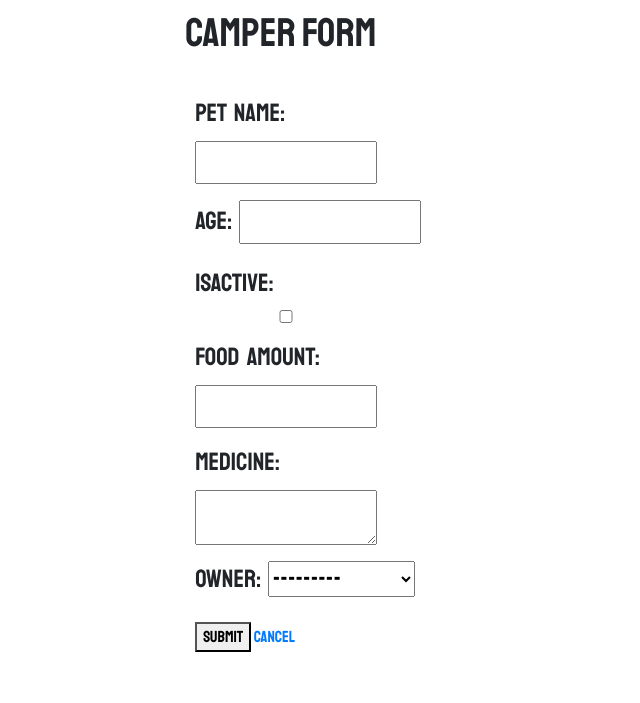
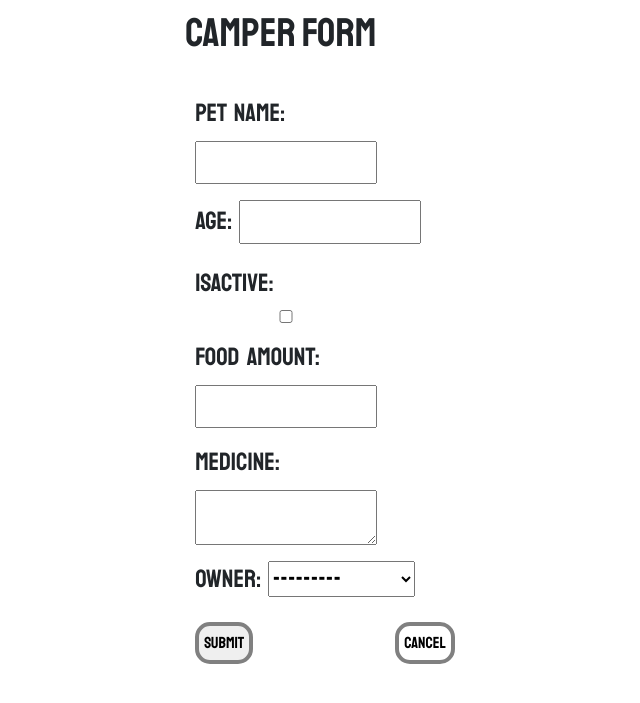
Before and after one commit to teresacho135/haileysdoggiedaycamp, a Django app: page /camper/new in a window 1280 px wide. Shown: the part 73-776 px from the top of the page, without its empty margins (315-955 px from the left). Run offline with Django 3.2, Linux system fonts and the light colour scheme; a user stored in the database is signed in; data comes from the database, SQL or seed files in the repository; some libraries are stand-ins or nearby versions.

Commit message:
adds divs for css styling

```diff
--- a/templates/daycamp/camper_form.html
+++ b/templates/daycamp/camper_form.html
@@ -1,5 +1,4 @@
 {% extends 'base.html' %} {% block content %}
-<main>
   <div class="camper-container">
     <div class="camper-info">
       <div class="camper-name">
@@ -14,8 +13,10 @@
     {% endif %}
         {% csrf_token %}
           {{ form.as_p }}
+          <div class="camper-btns">
             <button type="submit">Submit</button>
             <a href="{% url 'camper' %}">Cancel</a>
+          </div>
       </form>
     </div>
   </div>
```
